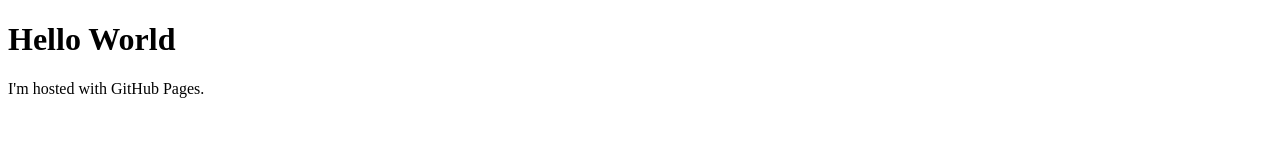
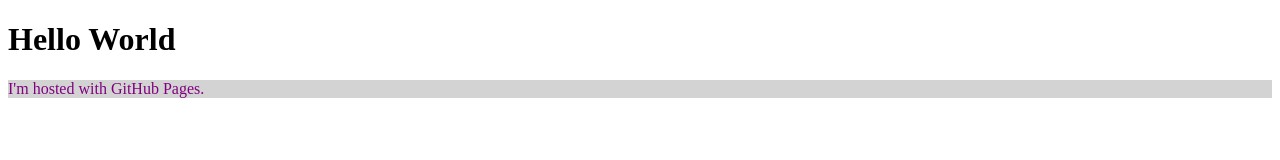
Before and after one commit to stephybee/stephybee.github.io, a plain HTML site: page index.html in a window 1280 px wide. Drawn offline with Linux system fonts and the light colour scheme.

Commit message:
Update index.html

```diff
--- a/index.html
+++ b/index.html
@@ -1,5 +1,9 @@
 <!DOCTYPE html>
 <html>
+<head>
+  <title>nookshop</title>
+  <link rel="stylesheet" href="styles.css">
+</head>
 <body>
 <h1>Hello World</h1>
 <p>I'm hosted with GitHub Pages.</p>
```
